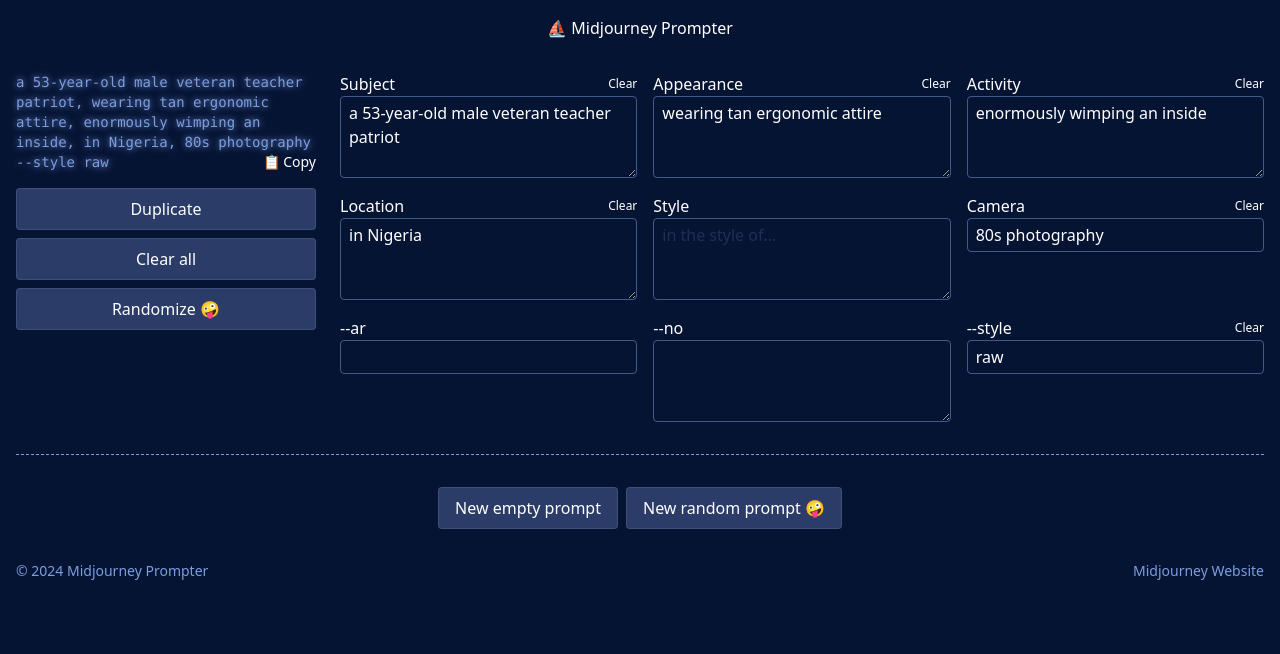
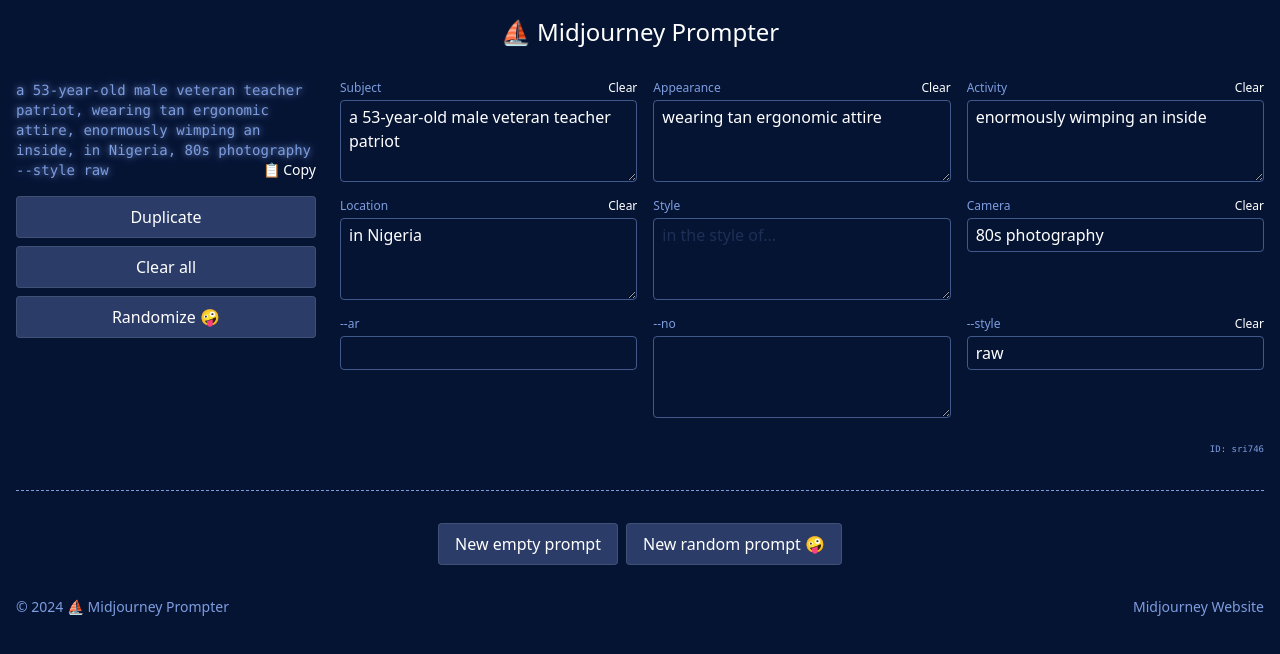
Before and after one commit to nuotsu/midjourney-prompter, a SvelteKit app: page / in a window 1280 px wide. Shown: the top 654 px of the page. Built offline with nearby package versions, Linux system fonts and the light colour scheme.

Commit message:
style adjustments

```diff
--- a/src/lib/Actions.svelte
+++ b/src/lib/Actions.svelte
@@ -1,4 +1,4 @@
-<div class="@container grid gap-4 md:w-[300px]">
+<div class="@container grid gap-4 md:w-[300px] md:sticky top-4">
 	<Output {output} {prompter} />
 
 	<div class="grid gap-2 @xs:grid-cols-[repeat(auto-fit,minmax(250px,1fr))]">
--- a/src/lib/Prompter.svelte
+++ b/src/lib/Prompter.svelte
@@ -15,6 +15,10 @@
 			{/if}
 		{/each}
 	</form>
+
+	<p class="text-right col-span-full">
+		<code class="text-[xx-small] text-lightnavy">ID: {prompter.id}</code>
+	</p>
 </div>
 
 <script lang="ts">
--- a/src/lib/segments/Segment.svelte
+++ b/src/lib/segments/Segment.svelte
@@ -1,9 +1,11 @@
 <fieldset class="grid">
-	<div class="flex justify-between gap-4">
-		<label for={id}>{label}</label>
+	<div class="flex items-center justify-between gap-4 mb-1 text-xs">
+		<label for={id} class="grow text-lightnavy">
+			{label}
+		</label>
 
 		<button
-			class="text-xs transition-[opacity,translate] hover:text-red-600"
+			class="transition-[opacity,translate] hover:text-red-600"
 			on:click
 			hidden={!value}
 		>
@@ -15,6 +17,10 @@
 </fieldset>
 
 <style>
+	fieldset:hover :global(.input) {
+		@apply border-lightnavy;
+	}
+
 	@media (pointer: fine) {
 		fieldset:not(:hover) :global(button) {
 			pointer-events: none;
--- a/src/routes/+layout.svelte
+++ b/src/routes/+layout.svelte
@@ -3,7 +3,7 @@
 </svelte:head>
 
 <header>
-	<h1 class="text-center p-4">⛵️ {title}</h1>
+	<h1 class="p-4 text-center text-2xl">{title}</h1>
 </header>
 
 <main class="p-4">
@@ -28,5 +28,5 @@
 <script lang="ts">
 	import '../styles/app.css'
 
-	const title = 'Midjourney Prompter'
+	const title = '⛵️ Midjourney Prompter'
 </script>
--- a/src/styles/app.css
+++ b/src/styles/app.css
@@ -7,15 +7,30 @@
 		min-width: 0;
 	}
 
+	::selection {
+		@apply bg-lightnavy text-white;
+	}
+
+	html {
+		@apply accent-lightnavy caret-lightnavy;
+	}
+
 	hr {
 		@apply border-dashed border-lightnavy;
 	}
 }
 
 @layer components {
+	/* typography */
+
+	.technical {
+		@apply uppercase tracking-widest;
+	}
+
 	/* ctas */
 
 	.action {
+		user-select: none;
 		appearance: none;
 		padding: 0.5em 1em;
 		outline: none;
```
